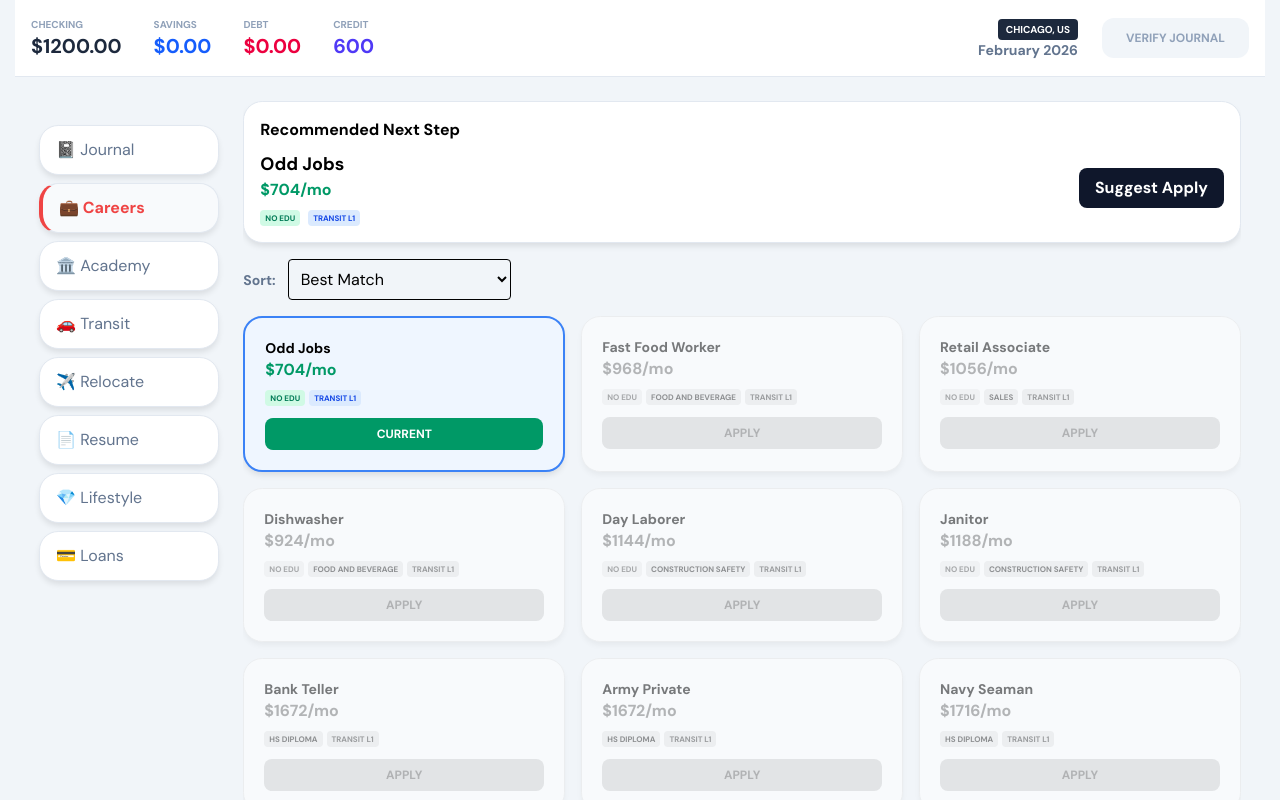
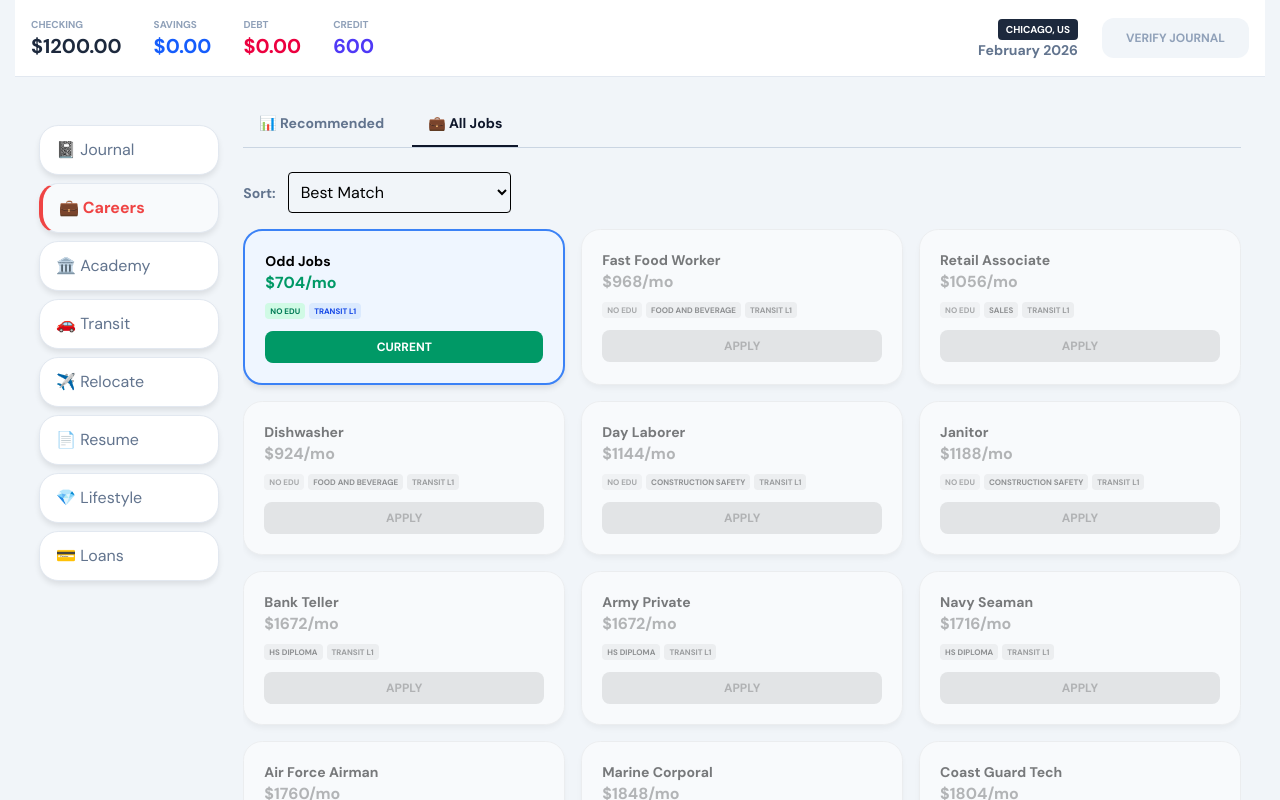
Before and after one commit to johnmorgan-web/Life-Simulator, a React (Vite) app: page / in a window 1280 px wide. Both pictures are taken after a click on the button "💼 Careers". Shown: the top 800 px of the page. Built offline with nearby package versions, Linux system fonts and the light colour scheme.

Commit message:
Add career recommended tab with score calculation based on compatibility but maintained all jobs. Checks and Xs provide a hover tooltip to specify what is required or make the indicator true

```diff
--- a/src/tabs/Careers.tsx
+++ b/src/tabs/Careers.tsx
@@ -1,6 +1,14 @@
 import { useGame } from '../context/GameContext'
 import type { Job } from '../types/models.types'
 import { useMemo, useState } from 'react'
+
+type ScoreBreakdown = {
+  total: number
+  education: number
+  certificate: number
+  transit: number
+  payBump: number
+}
 
 const EDU_LEVEL: Record<string, number> = {
   'HS Diploma': 0,
@@ -12,33 +20,58 @@ const EDU_LEVEL: Record<string, number> = {
 }
 
 type SortKey = 'best-match' | 'certificates' | 'transit' | 'highest-pay' | 'lowest-pay' | 'alpha' | 'highest-edu' | 'lowest-edu'
+type CareerView = 'recommended' | 'all'
 
 export default function Careers() {
   const { state, applyForJob, jobBoard } = useGame()
   const [sort, setSort] = useState<SortKey>('best-match')
+  const [view, setView] = useState<CareerView>('all')
+  const [hoveredTooltip, setHoveredTooltip] = useState<string | null>(null)
 
   // scoring for recommendation: favors certificate match, transportation match, education match, and pay bump
-  const scoreJob = (j: Job) => {
-    let score = 0
+  const scoreJob = (j: Job): ScoreBreakdown => {
+    let education = 0
+    let certificate = 0
+    let transit = 0
+    let payBump = 0
+
     const currentPay = (state.job?.base || 0) * state.city.p * 0.8
     const jobPay = j.base * state.city.p * 0.8
-    if (!j.req || state.credentials.includes(j.req)) score += 30
-    if (!j.certReq || state.credentials.includes(j.certReq)) score += 35
-    if (state.transit.level >= j.tReq) score += 20
-    // penalties for missing requirements
-    if (j.certReq && !state.credentials.includes(j.certReq)) score -= 10
-    if (j.req && !state.credentials.includes(j.req)) score -= 15
-    // pay bump preference (normalized)
-    const payBump = Math.max(0, jobPay - currentPay)
-    score += Math.min(25, Math.round((payBump / Math.max(1, currentPay)) * 100))
-    return score
+
+    if (!j.req || state.credentials.includes(j.req)) {
+      education = 30
+    } else {
+      education = -15
     }
 
-  // Recommend best job
-  const recommended = useMemo(() => {
-    const candidates: { job: Job; score: number }[] = jobBoard.map((j: Job) => ({ job: j, score: scoreJob(j) }))
-    candidates.sort((a: { job: Job; score: number }, b: { job: Job; score: number }) => b.score - a.score)
-    return candidates.length ? candidates[0].job : null
+    if (!j.certReq || state.credentials.includes(j.certReq)) {
+      certificate = 35
+    } else {
+      certificate = -10
+    }
+
+    if (state.transit.level >= j.tReq) {
+      transit = 20
+    }
+
+    const payBumpAmount = Math.max(0, jobPay - currentPay)
+    payBump = Math.min(25, Math.round((payBumpAmount / Math.max(1, currentPay)) * 100))
+
+    const total = education + certificate + transit + payBump
+
+    return { total, education, certificate, transit, payBump }
+  }
+
+  // Get recommendations excluding current job, sorted by score
+  const recommendations = useMemo(() => {
+    const candidates: { job: Job; breakdown: ScoreBreakdown }[] = jobBoard
+      .filter((j: Job) => j.title !== state.job?.title) // Exclude current job
+      .map((j: Job) => ({
+        job: j,
+        breakdown: scoreJob(j)
+      }))
+    candidates.sort((a, b) => b.breakdown.total - a.breakdown.total)
+    return candidates
   }, [jobBoard, state.credentials, state.transit, state.job, state.city])
 
   // Sorting
@@ -65,39 +98,197 @@ export default function Careers() {
         return copy.sort((a, b) => (EDU_LEVEL[a.req || 'HS Diploma'] || 0) - (EDU_LEVEL[b.req || 'HS Diploma'] || 0))
       case 'best-match':
       default:
-        return copy.sort((a, b) => scoreJob(b) - scoreJob(a))
+        return copy.sort((a, b) => scoreJob(b).total - scoreJob(a).total)
     }
   }, [jobBoard, sort, state.credentials, state.transit, state.job, state.city])
 
   return (
     <div>
-      {/* Recommendation Section */}
-      {recommended ? (
-        <div className="glass p-4 mb-4">
-          <h3 className="font-bold">Recommended Next Step</h3>
-          <div className="mt-2 flex items-center justify-between">
-            <div>
-              <div className="font-bold text-lg">{recommended.title}</div>
-              <div className="text-emerald-600 font-bold">${Math.round(recommended.base * state.city.p * 0.8)}/mo</div>
-              <div className="mt-2 flex gap-2">
-                <span className={`req-tag ${!recommended.req || state.credentials.includes(recommended.req) ? 'bg-emerald-100 text-emerald-700' : 'bg-rose-100 text-rose-700'}`}>{recommended.req || 'No Edu'}</span>
-                {recommended.certReq && <span className={`req-tag ${state.credentials.includes(recommended.certReq) ? 'bg-emerald-100 text-emerald-700' : 'bg-rose-100 text-rose-700'}`}>{recommended.certReq}</span>}
-                <span className={`req-tag ${state.transit.level >= recommended.tReq ? 'bg-blue-100 text-blue-700' : 'bg-rose-100 text-rose-700'}`}>Transit L{recommended.tReq}</span>
+      {/* View Toggle */}
+      <div className="mb-6 flex gap-3 border-b border-slate-300">
+        <button
+          onClick={() => setView('recommended')}
+          className={`py-3 px-4 font-bold text-sm border-b-2 transition-colors ${
+            view === 'recommended'
+              ? 'border-slate-900 text-slate-900'
+              : 'border-transparent text-slate-500 hover:text-slate-700'
+          }`}
+        >
+          📊 Recommended
+        </button>
+        <button
+          onClick={() => setView('all')}
+          className={`py-3 px-4 font-bold text-sm border-b-2 transition-colors ${
+            view === 'all'
+              ? 'border-slate-900 text-slate-900'
+              : 'border-transparent text-slate-500 hover:text-slate-700'
+          }`}
+        >
+          💼 All Jobs
+        </button>
+      </div>
+
+      {/* Recommended Jobs View */}
+      {view === 'recommended' && (
+        <>
+          {recommendations.length > 0 ? (
+            <div className="glass p-6 mb-4">
+              <h3 className="font-bold text-lg mb-4">Jobs matched to your profile (sorted by match score)</h3>
+              <div className="overflow-x-auto">
+                <table className="w-full text-sm">
+                  <thead>
+                    <tr className="border-b border-slate-300">
+                      <th className="text-left py-3 px-3 font-bold text-slate-700">Job Title</th>
+                      <th className="text-center py-3 px-3 font-bold text-slate-700">Better Pay?</th>
+                      <th className="text-center py-3 px-3 font-bold text-slate-700">✓ Education</th>
+                      <th className="text-center py-3 px-3 font-bold text-slate-700">✓ Certificate</th>
+                      <th className="text-center py-3 px-3 font-bold text-slate-700">✓ Transport</th>
+                      <th className="text-center py-3 px-3 font-bold text-slate-700">Score</th>
+                      <th className="text-right py-3 px-3">Action</th>
+                    </tr>
+                  </thead>
+                  <tbody>
+                    {recommendations.map(({ job: j, breakdown }) => {
+                      const edMet = !j.req || state.credentials.includes(j.req)
+                      const certMet = !j.certReq || state.credentials.includes(j.certReq)
+                      const trMet = state.transit.level >= j.tReq
+                      const canApply = edMet && certMet && trMet
+                      const hasApplied = state.applications.some((a: any) => a.job.title === j.title && a.status === 'pending')
+                      const currentPay = (state.job?.base || 0) * state.city.p * 0.8
+                      const jobPay = j.base * state.city.p * 0.8
+                      const payIncrease = jobPay - currentPay
+                      const payIncreasePercent = currentPay > 0 ? Math.round((payIncrease / currentPay) * 100) : 0
+
+                      return (
+                        <tr key={j.title} className={`border-b border-slate-200 hover:bg-slate-50 ${!canApply ? 'opacity-60' : ''}`}>
+                          <td className="py-3 px-3">
+                            <div className="font-bold text-slate-900">{j.title}</div>
+                            <div className="text-xs text-slate-500">${Math.round(jobPay)}/mo</div>
+                          </td>
+                          <td className="text-center py-3 px-3">
+                            {payIncrease > 0 ? (
+                              <span className="inline-block bg-emerald-100 text-emerald-700 px-2 py-1 rounded text-xs font-bold">
+                                +${Math.round(payIncrease)} ({payIncreasePercent}%)
+                              </span>
+                            ) : payIncrease === 0 ? (
+                              <span className="text-xs text-slate-400">Same</span>
+                            ) : (
+                              <span className="text-xs text-rose-600">−${Math.round(Math.abs(payIncrease))}</span>
+                            )}
+                          </td>
+                          <td className="text-center py-3 px-3 relative">
+                            <div
+                              onMouseEnter={() => setHoveredTooltip(`${j.title}-edu`)}
+                              onMouseLeave={() => setHoveredTooltip(null)}
+                              className="cursor-help inline-block"
+                            >
+                              {edMet ? (
+                                <span className="text-lg">✅</span>
+                              ) : (
+                                <span className="text-lg">❌</span>
+                              )}
+                            </div>
+                            {hoveredTooltip === `${j.title}-edu` && (
+                              <div className="absolute z-10 bg-slate-900 text-white text-xs rounded p-2 whitespace-nowrap bottom-full mb-2 left-1/2 transform -translate-x-1/2">
+                                {edMet ? (
+                                  <div>{j.req ? `✓ Have ${j.req}` : '✓ No requirement'}</div>
+                                ) : (
+                                  <div>Need: {j.req}</div>
+                                )}
+                                <div className="absolute top-full left-1/2 transform -translate-x-1/2 border-4 border-slate-900 border-t-slate-900 border-l-transparent border-r-transparent"></div>
+                              </div>
+                            )}
+                          </td>
+                          <td className="text-center py-3 px-3 relative">
+                            <div
+                              onMouseEnter={() => setHoveredTooltip(`${j.title}-cert`)}
+                              onMouseLeave={() => setHoveredTooltip(null)}
+                              className="cursor-help inline-block"
+                            >
+                              {!j.certReq ? (
+                                <span className="text-xs text-slate-400">—</span>
+                              ) : certMet ? (
+                                <span className="text-lg">✅</span>
+                              ) : (
+                                <span className="text-lg">❌</span>
+                              )}
+                            </div>
+                            {hoveredTooltip === `${j.title}-cert` && (
+                              <div className="absolute z-10 bg-slate-900 text-white text-xs rounded p-2 whitespace-nowrap bottom-full mb-2 left-1/2 transform -translate-x-1/2">
+                                {!j.certReq ? (
+                                  <div>No requirement</div>
+                                ) : certMet ? (
+                                  <div>✓ Have {j.certReq}</div>
+                                ) : (
+                                  <div>Need: {j.certReq}</div>
+                                )}
+                                <div className="absolute top-full left-1/2 transform -translate-x-1/2 border-4 border-slate-900 border-t-slate-900 border-l-transparent border-r-transparent"></div>
+                              </div>
+                            )}
+                          </td>
+                          <td className="text-center py-3 px-3 relative">
+                            <div
+                              onMouseEnter={() => setHoveredTooltip(`${j.title}-transit`)}
+                              onMouseLeave={() => setHoveredTooltip(null)}
+                              className="cursor-help inline-block"
+                            >
+                              {trMet ? (
+                                <span className="text-lg">✅</span>
+                              ) : (
+                                <span className="text-lg">❌</span>
+                              )}
+                            </div>
+                            {hoveredTooltip === `${j.title}-transit` && (
+                              <div className="absolute z-10 bg-slate-900 text-white text-xs rounded p-2 whitespace-nowrap bottom-full mb-2 left-1/2 transform -translate-x-1/2">
+                                {trMet ? (
+                                  <div>✓ Have Level {state.transit.level}</div>
+                                ) : (
+                                  <div>Need: Level {j.tReq}, Have: Level {state.transit.level}</div>
+                                )}
+                                <div className="absolute top-full left-1/2 transform -translate-x-1/2 border-4 border-slate-900 border-t-slate-900 border-l-transparent border-r-transparent"></div>
+                              </div>
+                            )}
+                          </td>
+                          <td className="text-center py-3 px-3">
+                            <div className="font-bold text-slate-900">{breakdown.total}</div>
+                            <div className="text-xs text-slate-500">
+                              E:{breakdown.education > 0 ? '+' : ''}{breakdown.education}
+                              {' '}C:{breakdown.certificate > 0 ? '+' : ''}{breakdown.certificate}
+                            </div>
+                          </td>
+                          <td className="text-right py-3 px-3">
+                            <button
+                              onClick={() => applyForJob(j)}
+                              disabled={!canApply || hasApplied}
+                              className={`py-1 px-3 rounded text-xs font-bold ${
+                                hasApplied
+                                  ? 'bg-amber-500 text-white cursor-not-allowed'
+                                  : canApply
+                                  ? 'bg-slate-900 text-white hover:bg-slate-800'
+                                  : 'bg-slate-300 text-slate-500 cursor-not-allowed'
+                              }`}
+                            >
+                              {hasApplied ? 'APPLIED' : 'APPLY'}
+                            </button>
+                          </td>
+                        </tr>
+                      )
+                    })}
+                  </tbody>
+                </table>
               </div>
             </div>
-            <div>
-              <button
-                onClick={() => applyForJob(recommended)}
-                className={`py-2 px-4 ${(!recommended.req || state.credentials.includes(recommended.req)) && (!recommended.certReq || state.credentials.includes(recommended.certReq)) && state.transit.level >= recommended.tReq ? 'bg-slate-900 text-white' : 'bg-slate-300 text-slate-500 cursor-not-allowed'} rounded-lg font-bold`}
-                disabled={!( (!recommended.req || state.credentials.includes(recommended.req)) && (!recommended.certReq || state.credentials.includes(recommended.certReq)) && state.transit.level >= recommended.tReq)}
-              >
-                Suggest Apply
-              </button>
+          ) : (
+            <div className="glass p-6 mb-4 text-center text-slate-600">
+              No recommended jobs available. Earn more credentials to unlock opportunities!
             </div>
-          </div>
-        </div>
-      ) : null}
+          )}
+        </>
+      )}
 
+      {/* All Jobs View */}
+      {view === 'all' && (
+        <>
           {/* Sort Controls */}
           <div className="mb-4 flex items-center gap-3">
             <label className="text-sm font-bold text-slate-500">Sort:</label>
@@ -148,6 +339,8 @@ export default function Careers() {
               )
             })}
           </div>
+        </>
+      )}
     </div>
   )
 }
```
Also changed, not shown: src/context/GameContext.tsx (+14 -12 lines). Lines whose indentation alone changed are shown as unchanged.
